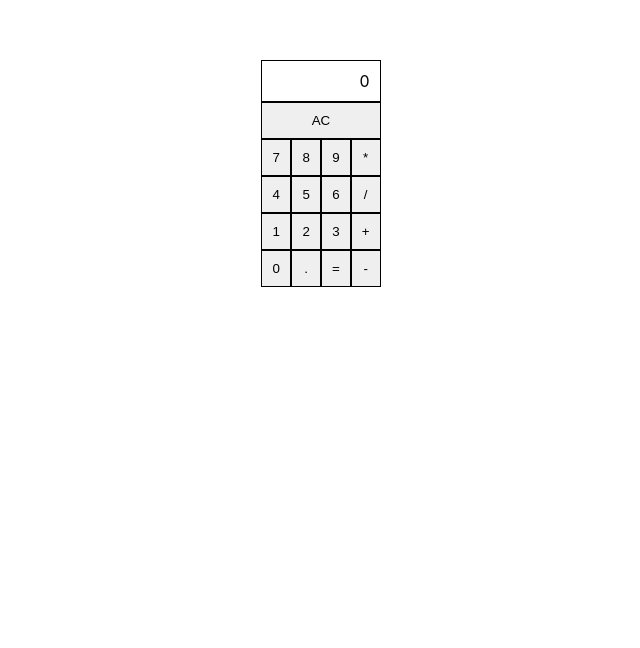
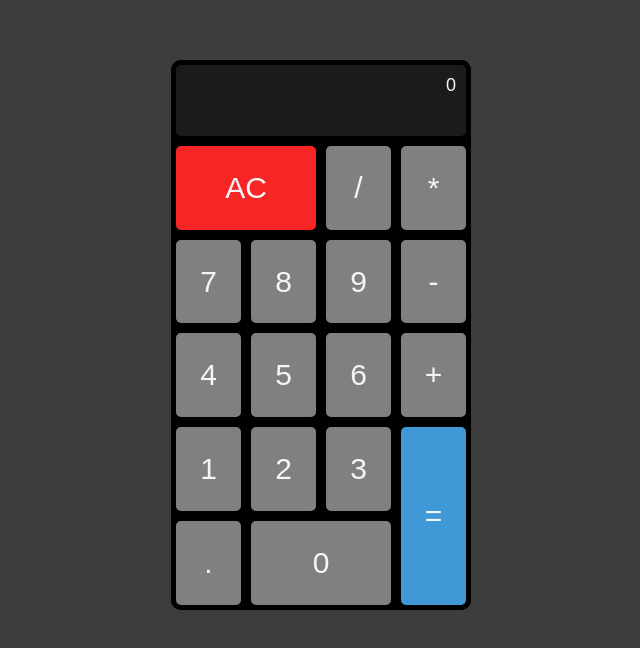
Before and after one commit to Harshnatuskar/Calculator, a React (Create React App) app: page / in a window 1280 px wide. Shown: the part 132-780 px from the top of the page, without its empty margins (319-959 px from the left). Built offline with nearby package versions, Linux system fonts and the light colour scheme.

Commit message:
css added

```diff
--- a/src/App.css
+++ b/src/App.css
@@ -1,3 +1,6 @@
+body{
+  background-color: rgb(61, 61, 61);
+}
 .App {
   display: flex;
   justify-content: center;
@@ -7,16 +10,22 @@
   display: grid;
   grid-template-columns: 1fr 1fr 1fr 1fr  ;
   margin-top: 15%;
+  height: 550px;
+  width: 300px;
+  background-color: black;
+  border-radius: 10px;
 }
 
 .calculator >*{
-  border: 1px solid black;
+  border: 5px solid black;
   padding: 10px;
+  border-radius: 10px;
+  color: whitesmoke;
 }
 
-#clear{
+button#clear,#zero{
   display: grid;
-  grid-template-columns: 2fr ;
+  grid-column: span 2;
 }
 
 .row{
@@ -25,9 +34,30 @@
 
 #display{
   text-align: right;
+  color: whitesmoke;
+  font-size: large;
+  font-family: 'Orbitron', sans-serif;
+  background-color: rgb(27, 27, 25);
 }
 
-#button{
-  height: 100px;
-  height: 50px;
+button{
+  background-color: grey;
+  align-items: center;
+  font-size: 30px;
+  border-radius: 10px;
 }
+
+.button-push {
+  transform: translateY(2px);
+  transition: transform 0.1s;
+}
+
+#clear{
+  background-color: rgb(247, 37, 37);
+}
+
+#equals{
+  display: grid;
+  grid-row: span 2;
+  background-color: rgb(62, 153, 214);
+}
--- a/src/App.js
+++ b/src/App.js
@@ -3,6 +3,7 @@ import './App.css';
 
 function App() {
   const [display,setDisplay] = useState('0')
+  const buttons = document.querySelectorAll("button")
 
   const handleNum = (event) =>{
     const number=event.target.textContent;
@@ -36,6 +37,20 @@ function App() {
     }
   }
 
+  buttons.forEach((button) => {
+    button.addEventListener("mousedown", () => {
+      button.classList.add("button-push");
+    });
+
+    button.addEventListener("mouseup", () => {
+      button.classList.remove("button-push");
+    });
+
+    button.addEventListener("mouseleave", () => {
+      button.classList.remove("button-push");
+    });
+  });
+
   return (
     <div className="App">
       <div className='calculator'>
@@ -43,26 +58,26 @@ function App() {
           {display}
         </div>
         <button id="clear" className='row' onClick={handleClear}>AC</button>
+        <button id="divide" onClick={handleOperators}>/</button>
+        <button id="multiply" onClick={handleOperators}>*</button>
 
         <button id="seven" onClick={handleNum}>7</button>
         <button id="eight"  onClick={handleNum}>8</button>
         <button id="nine" onClick={handleNum}>9</button>
-        <button id="multiply" onClick={handleOperators}>*</button>
+        <button id="subtract" onClick={handleOperators}>-</button>
 
         <button id="four" onClick={handleNum}>4</button>
         <button id="five" onClick={handleNum}>5</button>
         <button id="six" onClick={handleNum}>6</button>
-        <button id="divide" onClick={handleOperators}>/</button>
+        <button id="add" onClick={handleOperators}>+</button>
 
         <button id="one" onClick={handleNum}>1</button>
         <button id="two" onClick={handleNum}>2</button>
         <button id="three" onClick={handleNum}>3</button>
-        <button id="add" onClick={handleOperators}>+</button>
+        <button id="equals" onClick={handleEqual}>=</button>
 
+        <button id="decimal" onClick={handleDecimal}>.</button>
         <button id="zero" onClick={handleNum}>0</button>
-        <button id="decimal" onClick={handleDecimal}>.</button>
-        <button id="equals" onClick={handleEqual}>=</button>
-        <button id="subtract" onClick={handleOperators}>-</button>
       </div>
     </div>
   );
```
